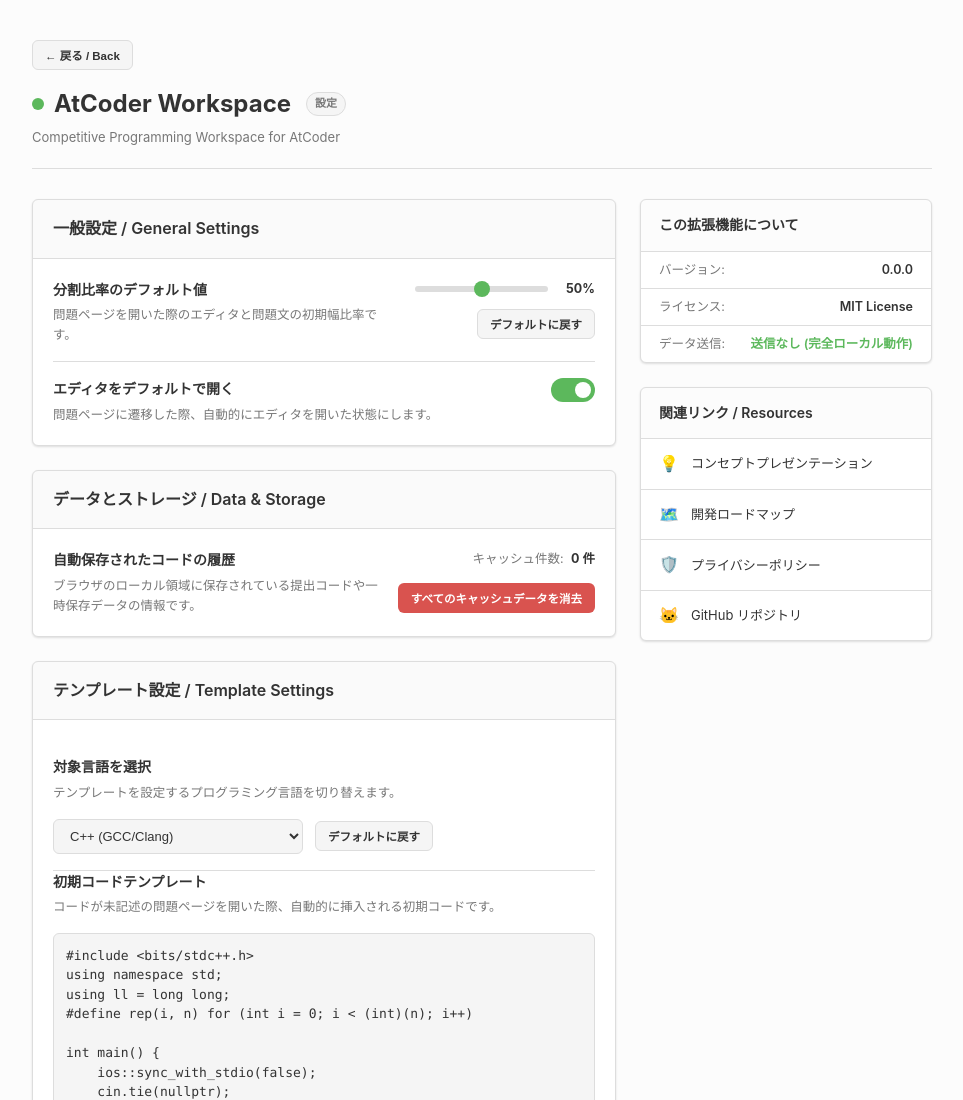
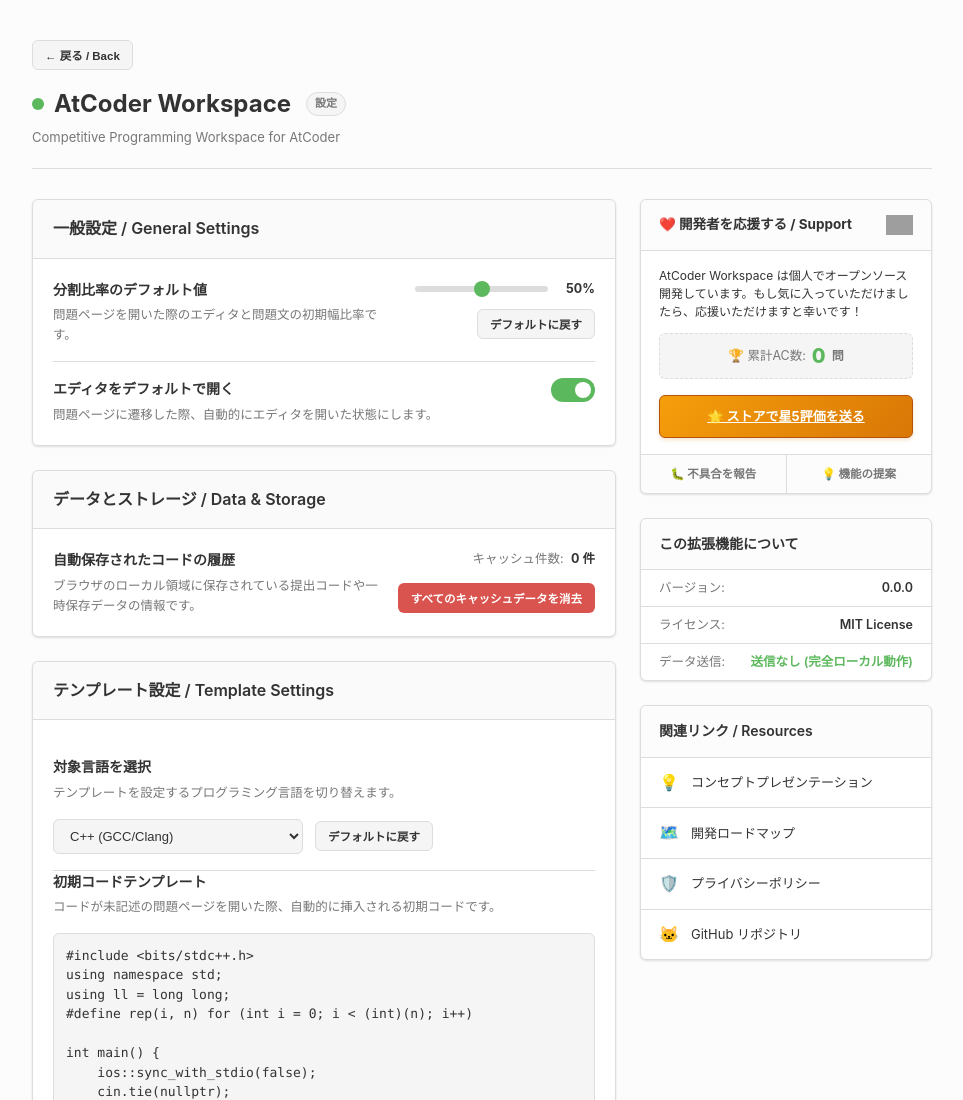
Before and after one commit to rikutoyamada01/atcoder-workspace, a website with bundled scripts: page src/options/options.html in a window 1280 px wide. Shown: the top 1100 px of the page, without its empty margins (158-1121 px from the left). Built offline with nearby package versions, Linux system fonts and the light colour scheme; some packages are replaced by stand-ins of ours; grey boxes are pictures that could not be loaded.

Commit message:
feat: add support and feedback card at the top of settings sidebar

```diff
--- a/src/options/options.css
+++ b/src/options/options.css
@@ -653,3 +653,142 @@
   color: var(--text-muted);
   font-size: 13px;
 }
+
+/* Sidebar Support Card */
+.support-card {
+  background-color: var(--card-bg);
+  border: 1px solid var(--border-color);
+  border-radius: var(--border-radius);
+  box-shadow: var(--shadow-sm);
+  margin-bottom: 24px;
+  overflow: hidden;
+}
+
+.support-header {
+  display: flex;
+  justify-content: space-between;
+  align-items: center;
+  padding: 14px 18px;
+  border-bottom: 1px solid var(--border-color);
+  background-color: rgba(0, 0, 0, 0.01);
+  gap: 8px;
+}
+
+@media (prefers-color-scheme: dark) {
+  .support-header {
+    background-color: rgba(255, 255, 255, 0.01);
+  }
+}
+
+.support-header h3 {
+  font-size: 13.5px;
+  font-weight: bold;
+  border-bottom: none !important;
+  background-color: transparent !important;
+  padding: 0 !important;
+  margin: 0;
+}
+
+.github-badge-container {
+  display: flex;
+  align-items: center;
+  flex-shrink: 0;
+}
+
+.github-badge-container img {
+  display: block;
+  height: 20px;
+}
+
+.support-intro {
+  padding: 16px 18px 12px;
+  font-size: 12px;
+  line-height: 1.5;
+  color: var(--text-color);
+}
+
+.user-stats-box {
+  margin: 0 18px 16px;
+  padding: 12px;
+  background-color: var(--secondary-color);
+  border: 1px dashed var(--border-color);
+  border-radius: var(--border-radius);
+  display: flex;
+  align-items: center;
+  justify-content: center;
+  gap: 6px;
+}
+
+.stats-label {
+  font-size: 12.5px;
+  color: var(--text-muted);
+}
+
+.stats-val {
+  font-size: 20px;
+  font-weight: 800;
+  color: var(--success-color);
+  line-height: 1;
+}
+
+.stats-unit {
+  font-size: 12px;
+  font-weight: bold;
+  color: var(--text-muted);
+}
+
+.support-actions {
+  padding: 0 18px 16px;
+}
+
+.btn-support-cws {
+  width: 100%;
+  display: flex;
+  align-items: center;
+  justify-content: center;
+  font-weight: bold;
+  background: linear-gradient(135deg, #f59e0b 0%, #d97706 100%);
+  border-color: #b45309;
+  color: #ffffff;
+  padding: 10px;
+  box-shadow: 0 2px 4px rgba(217, 119, 6, 0.2);
+}
+
+.btn-support-cws:hover {
+  background: linear-gradient(135deg, #fbbf24 0%, #f59e0b 100%);
+  transform: translateY(-1px);
+  box-shadow: 0 4px 8px rgba(217, 119, 6, 0.3);
+  opacity: 1 !important;
+}
+
+.feedback-links {
+  display: flex;
+  border-top: 1px solid var(--border-color);
+  background-color: rgba(0, 0, 0, 0.01);
+}
+
+@media (prefers-color-scheme: dark) {
+  .feedback-links {
+    background-color: rgba(255, 255, 255, 0.01);
+  }
+}
+
+.feedback-link-item {
+  flex: 1;
+  text-align: center;
+  padding: 10px 6px;
+  font-size: 11.5px;
+  font-weight: 600;
+  text-decoration: none;
+  color: var(--text-muted);
+  transition: var(--transition);
+}
+
+.feedback-link-item:first-child {
+  border-right: 1px solid var(--border-color);
+}
+
+.feedback-link-item:hover {
+  background-color: var(--secondary-color);
+  color: var(--text-color);
+}
--- a/src/options/options.html
+++ b/src/options/options.html
@@ -198,6 +198,39 @@
 
       <!-- Right Column: Info & Links -->
       <aside class="settings-sidebar">
+        <!-- Support & Feedback Card -->
+        <section class="support-card">
+          <div class="support-header">
+            <h3>❤️ 開発者を応援する / Support</h3>
+            <div class="github-badge-container">
+              <a href="https://github.com/rikutoyamada01/atcoder-workspace" target="_blank">
+                <img src="https://img.shields.io/github/stars/rikutoyamada01/atcoder-workspace?style=social" alt="GitHub stars">
+              </a>
+            </div>
+          </div>
+          <p class="support-intro">
+            AtCoder Workspace は個人でオープンソース開発しています。もし気に入っていただけましたら、応援いただけますと幸いです！
+          </p>
+          <div class="user-stats-box">
+            <span class="stats-label">🏆 累計AC数:</span>
+            <span id="support-ac-count" class="stats-val">0</span>
+            <span class="stats-unit">問</span>
+          </div>
+          <div class="support-actions">
+            <a href="https://chromewebstore.google.com/detail/atcoder-workspace/apoklhnhpoljcmnhcglejgjopfolhaeh/reviews?hl=ja" target="_blank" class="btn btn-primary btn-support-cws">
+              🌟 ストアで星5評価を送る
+            </a>
+          </div>
+          <div class="feedback-links">
+            <a href="https://github.com/rikutoyamada01/atcoder-workspace/issues/new?labels=bug&template=bug_report.md" target="_blank" class="feedback-link-item">
+              🐛 不具合を報告
+            </a>
+            <a href="https://github.com/rikutoyamada01/atcoder-workspace/issues/new?labels=enhancement&template=feature_request.md" target="_blank" class="feedback-link-item">
+              💡 機能の提案
+            </a>
+          </div>
+        </section>
+
         <!-- Version Card -->
         <section class="info-card">
           <h3>この拡張機能について</h3>
--- a/src/options/options.js
+++ b/src/options/options.js
@@ -74,6 +74,15 @@
         const panelOpen =
           res['settings:panel_open'] !== undefined ? res['settings:panel_open'] : true;
         panelOpenInput.checked = panelOpen;
+      });
+
+      // Load AC statistics
+      chrome.storage.local.get(['stats:ac_problems'], (res) => {
+        const acProblems = res['stats:ac_problems'] || [];
+        const supportAcCountEl = document.getElementById('support-ac-count');
+        if (supportAcCountEl) {
+          supportAcCountEl.textContent = acProblems.length;
+        }
       });
 
       // Calculate cache stats
```
